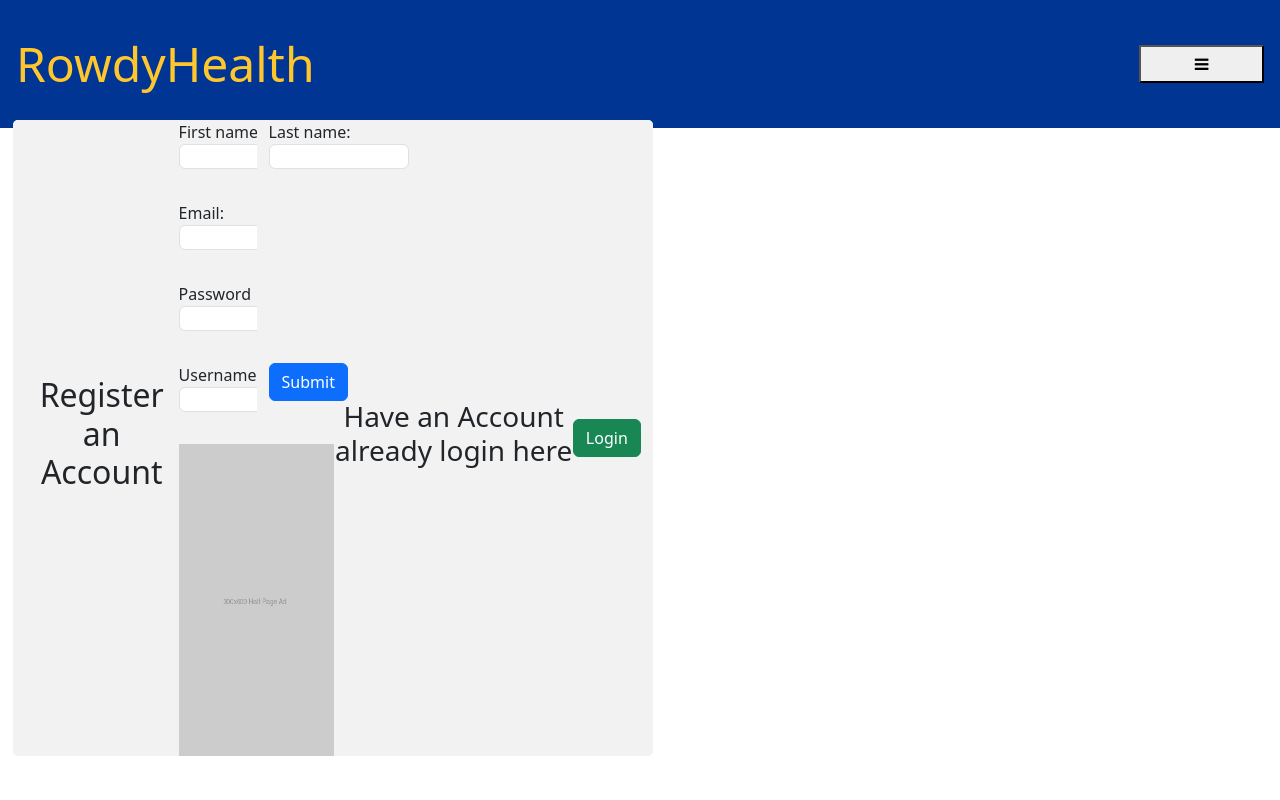
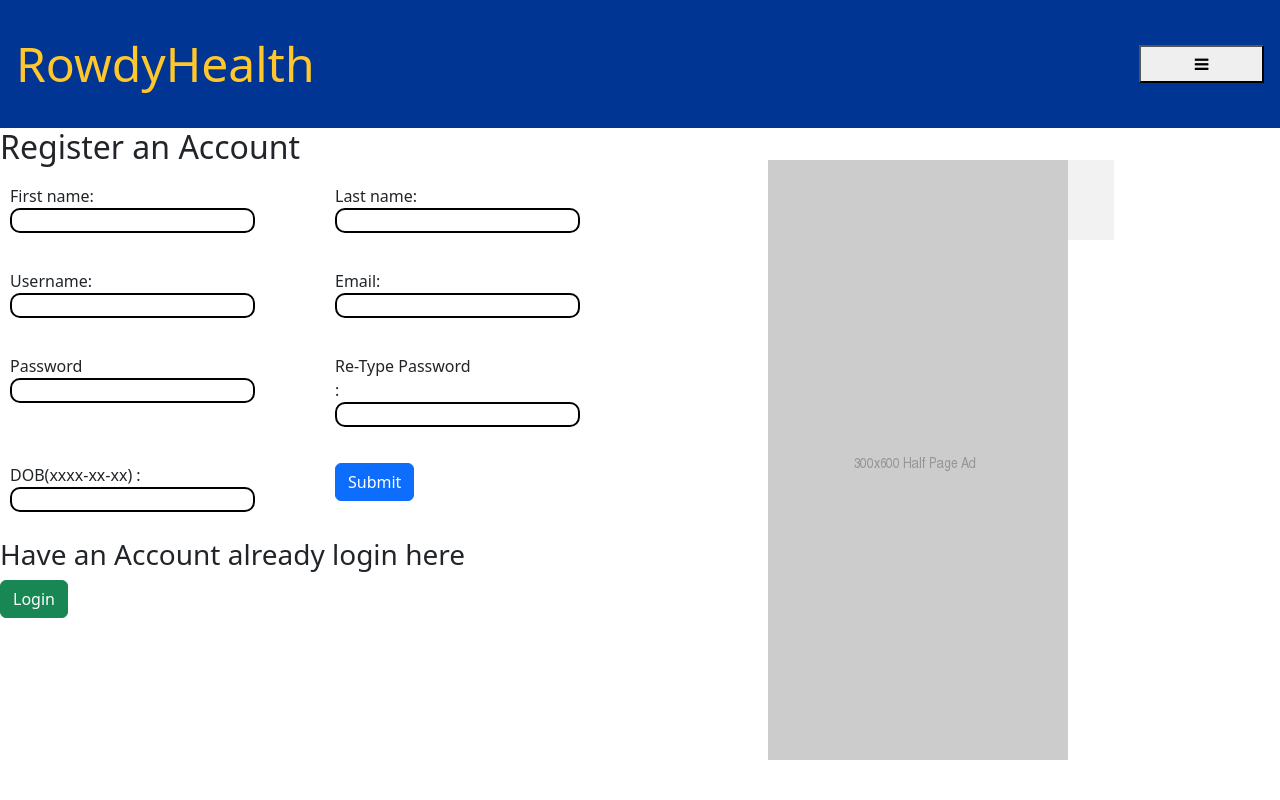
Before and after one commit to namesEd/Team-Ramrod, a PHP site: page /usrReg.html in a window 1280 px wide. Run offline with PHP 8.4, Linux system fonts and the light colour scheme; some libraries are stand-ins or nearby versions.

Commit message:
Fixed userReg.html
made changes to userReg css file to fix the spacing of all div elements that were messed up when implementing davids header component

```diff
--- a/App/css/usrReg.css
+++ b/App/css/usrReg.css
@@ -2,17 +2,28 @@
 .rcorners
 {
   border-radius: 10px;
-  border: 2px solid #3154A3;
+  border: 2px solid black;
+  border-color: black;
   padding: 5px;
   height: 25px;
 }
 
 
-div {
+.c3 {
   border-radius: 5px;
-  background-color: #f2f2f2;
-  /*padding: 15px;*/
+  background-color: grey;
   text-align: center;
+  margin-left: 5vh;
+  margin-top: 5vh;
+}
+
+.plc {
+  border-radius: 5px;
+  background-color: grey;
+  text-align: right;
+
+
+
 }
 
 
@@ -22,18 +33,35 @@ label {
   text-align: Left;
 }
 
-.containerx {
+.container {
   position: fixed;
   left: 1%;
-  top: 15%;
+  top: 20%;
   height: 50%;
   width:  50%;
 }
 
 .c2 {
   position: fixed;
-  left: 70%;
-  top: 15%;
-  height: 74%;
+  left: 60%;
+  top: 20%;
+  height: 10%;
   width:  27%;
+  background-color: #f2f2f2;
 }
+
+
+/* https://dev.to/dawnind/3-ways-to-display-two-divs-side-by-side-3d8b */
+.flex-parent-element {
+  display: flex;
+  width: 50%;
+}
+
+.flex-child-element {
+  flex: 1;
+  margin: 10px;
+}
+
+.flex-child-element:first-child {
+  margin-right: 20px;
+}
--- a/usrReg.html
+++ b/usrReg.html
@@ -30,97 +30,108 @@
 
 	<header-component></header-component>
 
-    <div class="containerx c1">
-
-    <div class="container c1">
+    <h2> Register an Account </h2>
 
 
 
-    	<h2> Register an Account </h2>
+
+
+<div>
+
 
 	<form action= "register.php" method="POST" class = "spaced" id="form1">
 
-    <div class="mb-3 row">
-    		<div class="col-sm-6">
+    <div class="flex-parent-element">
+    		<div class="flex-child-element magenta">
 			 			<p>
 
-				      <label>First name: <input class="rcorners form-control" type="text" name="first_name" id="first_name"/></label>
+				      <label>First name: <input class="rcorners " type="text" name="first_name" id="first_name"/></label>
 				    </p>
 				</div>
 
-				<div class="col-sm-6">
+
+				<div class="flex-child-element green">
 								<p>
-							    <label>Last name: <input class="rcorners form-control"  type="text" name="password" id="password" /></label>
+							    <label>Last name: <input class="rcorners "  type="text" name="password" id="password" /></label>
 							   </p>
 				  </div>
 	  </div>
 
-	  <div class="mb-3 row">
+	  <div class="flex-parent-element">
 
-			<div class="col-sm-6">
+			<div class="flex-child-element magenta">
 		    <p>
-		      <label>Email:<input class="rcorners form-control"  type="email" name="email" id="email" /></label>
+
+		      <label>Username: <input class="rcorners "  type="text" name="username" id="username" /></label>
 		    </p>
 	  	</div>
 
 
-	  	<div class="col-sm-6">
+	  	<div class="flex-child-element green">
 
 
-	  		<!-- <p>
-		      <label>Re-Type Password : <input class="rcorners form-control"  type="password" name="rpword" id="rpword" /></label>
+	  		<p>
+
+
+		      <label>Email:<input class="rcorners "  type="email" name="email" id="email" /></label>
 		    </p>
-			-->
+
 
 		  </div>
 
 		</div>
 
-  <div class="mb-3 row">
+  <div class="flex-parent-element">
 
-  	<div class="col-sm-6">
+  	<div  class="flex-child-element magenta">
 	    <p>
-	      <label>Password<input class="rcorners form-control"  type="password" name = "password" /></label>
+
+	      <label>Password<input class="rcorners "  type="password" name = "password" /></label>
 	    </p>
 	 	</div>
 
-	 	<div class="col-sm-6">
-	    <!--p>
-	      <label>DOB(xxxx-xx-xx) : <input class="rcorners form-control"  type="text" name="dob" id="dob" />
-	      </label>
+	 	<div class="flex-child-element green">
+	    <p>
+	 			<label>Re-Type Password : <input class="rcorners "  type="password" name="rpword" id="rpword" /></label>
 	    </p>
-	  -->
+
 	  </div>
 
 	</div>
 
-	<div class="mb-3 row">
+	<div class="flex-parent-element">
 
-		<div class="col-sm-6">
+		<div class="flex-child-element magenta">
 	    <p>
-	      <label>Username: <input class="rcorners form-control"  type="text" name="username" id="username" /></label>
+	       <label>DOB(xxxx-xx-xx) : <input class="rcorners "  type="text" name="dob" id="dob" /></label>
 	    </p>
 	  </div>
 
-	  <div class="col-sm-6">
+	  <div class="flex-child-element green">
 			<p>
 	       <button type="submit" class="button button2 btn btn-primary btn-rounded"> Submit </button>
 	    </p>
 	  </div>
 
- 	</div>
 
- 	<div>
 
- 		<img class="img-fluid" src="placeholder.png" alt="Placeholder">
+
+
+
 
  	</div>
 
+
   </form>
+
+ <div class="c2">
+   <img class="img-fluid" src="placeholder.png" alt="Placeholder">
+ </div>
+
+ </div>
+
   <h3> Have an Account already login here</h3>
   <button class="btn btn-success btn-rounded button button2" > Login </button>
 
-  </div>
-
     </body>
 </html>
```
